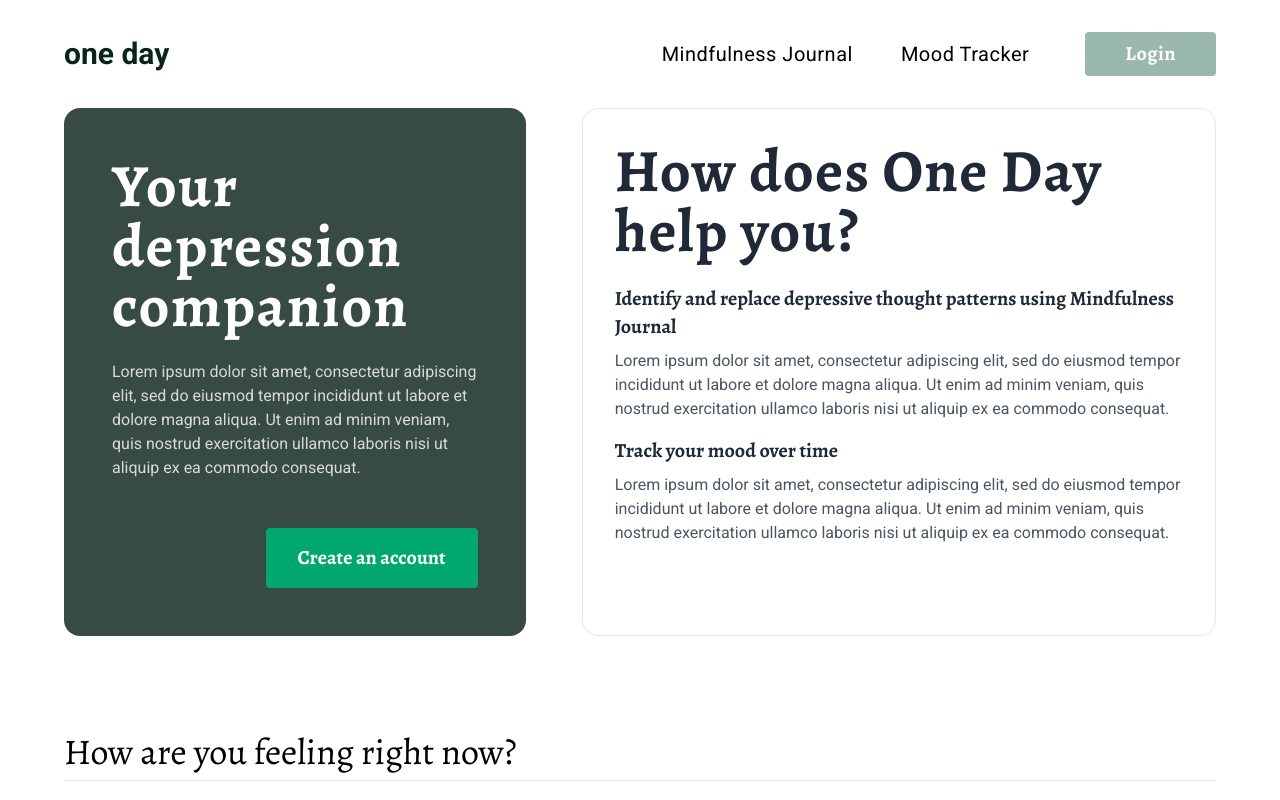
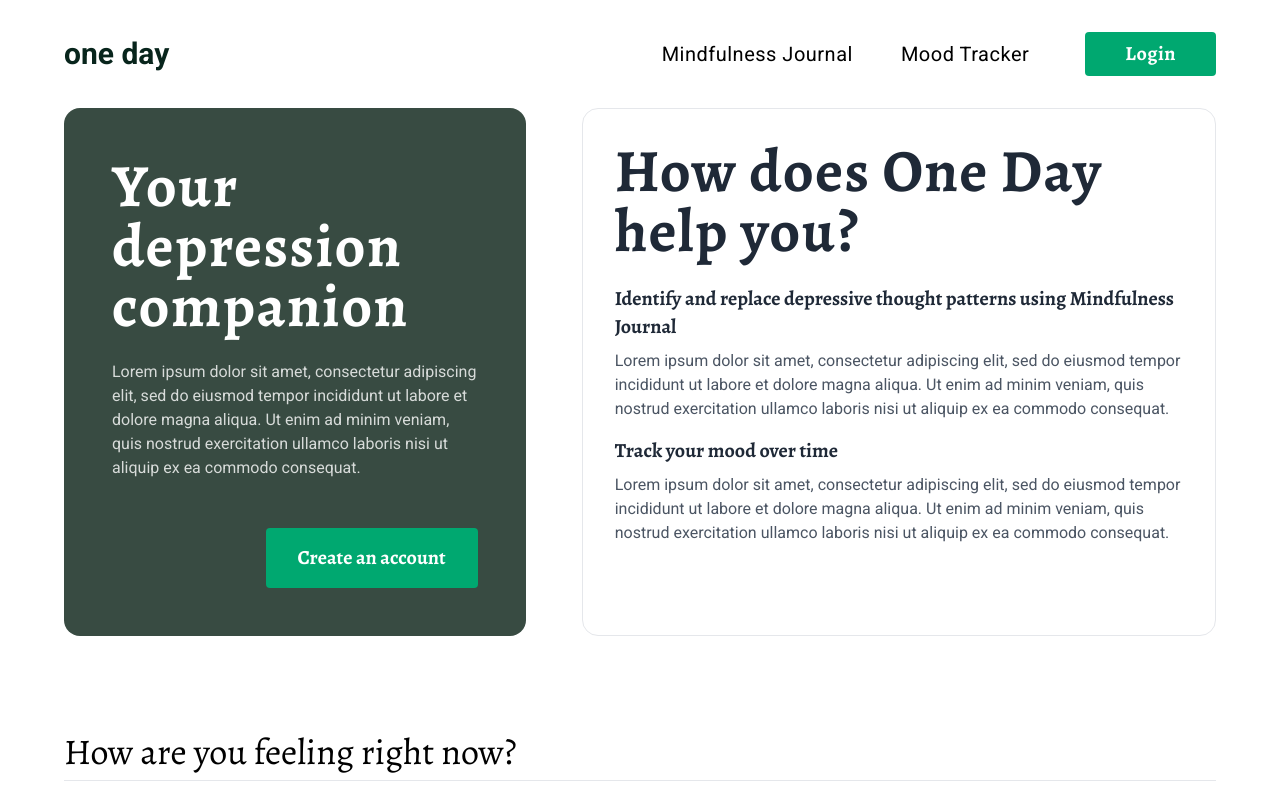
Before and after one commit to arbrsts/oneday, a Next.js app in the folder app/: page / in a window 1280 px wide. Shown: the top 800 px of the page. Built offline with nearby package versions, Linux system fonts and the light colour scheme.

Commit message:
modified:   app/src/components/navigation/Navbar.tsx

```diff
--- a/app/src/components/navigation/Navbar.tsx
+++ b/app/src/components/navigation/Navbar.tsx
@@ -1,4 +1,10 @@
+'use client'
+
+import { useRouter } from 'next/navigation';
+
 const Navbar = () => {
+    const router = useRouter();
+
     return (
         <nav className="flex items-center justify-between py-8">
         <h1 className="text-3xl text-[#08251C] font-bold font-sans">one day</h1>
@@ -11,9 +17,9 @@ const Navbar = () => {
           <span className="block w-8 h-0.5 bg-gray-100 animate-pulse"></span>
           <span className="block w-8 h-0.5 bg-gray-100 animate-pulse"></span>
         </div>
-        <div className="flex items-center py-2 h-11 tracking-wide font-serif font-bold text-xl rounded px-10 text-white bg-[#9AB8AE]">
+        <button onClick={() => router.push('/login')} className="flex items-center py-2 h-11 tracking-wide font-serif font-bold text-xl rounded px-10 text-white bg-[#00A870]" >
           Login
-        </div>
+        </button>
       </nav>
     )
 }
```
